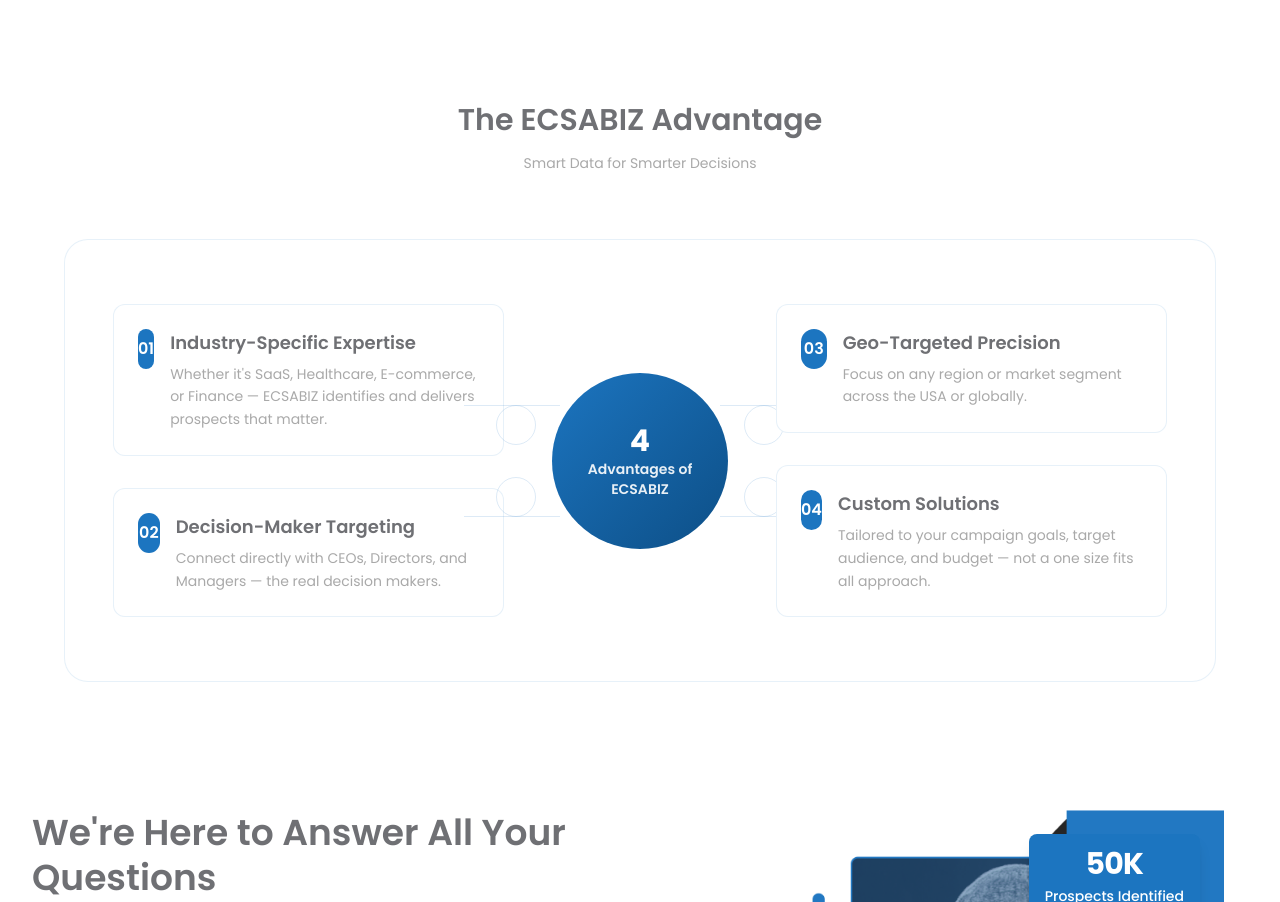
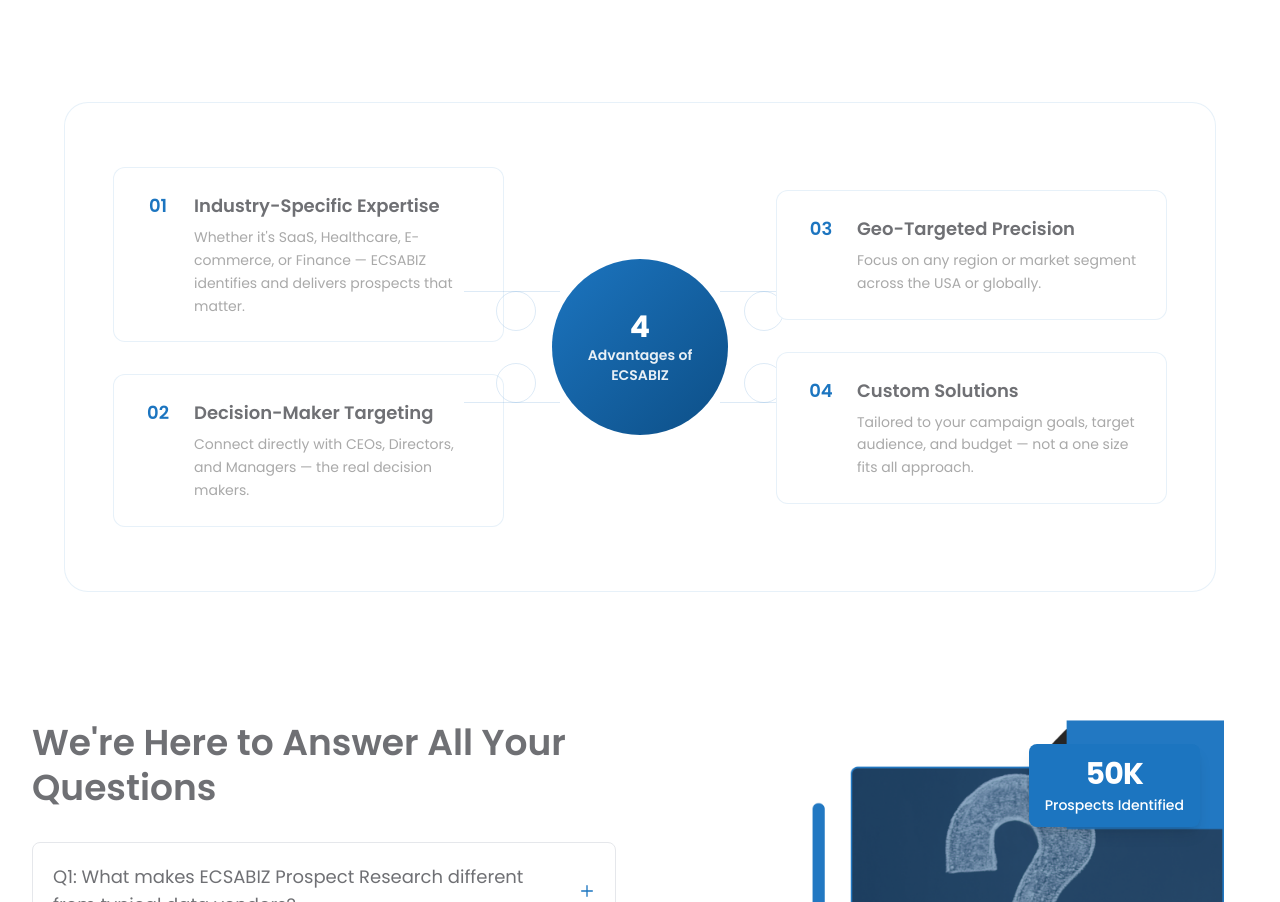
Before and after one commit to Sharmeen-Rauf/escabiz, a Next.js app: page /prospect-research-list-management-services-escabiz in a window 1280 px wide. Shown: the part 5756-6658 px from the top of the page. Built offline with nearby package versions, Linux system fonts and the light colour scheme.

Commit message:
Refactor header section in Prospect Research List Management page: comment out header elements for potential redesign and improve layout clarity.

```diff
--- a/src/app/prospect-research-list-management-services-escabiz/page.tsx
+++ b/src/app/prospect-research-list-management-services-escabiz/page.tsx
@@ -852,14 +852,14 @@ export default function ProspectResearchListManagement() {
         <section className="w-full bg-white py-10 md:py-14 lg:py-16">
           <div className="w-full max-w-7xl mx-auto px-4 sm:px-6 lg:px-8">
             {/* Header */}
-            <div className="text-center mb-12 md:mb-16">
+            {/* <div className="text-center mb-12 md:mb-16">
               <h2 className="text-lg sm:text-xl md:text-2xl lg:text-3xl font-semibold text-[#6f7074] leading-tight mb-3">
                 The ECSABIZ Advantage
               </h2>
               <p className="text-xs sm:text-xs md:text-sm text-[#a9a9a9] leading-relaxed font-normal">
                 Smart Data for Smarter Decisions
               </p>
-            </div>
+            </div> */}
 
             <div className="relative max-w-6xl mx-auto">
               {/* Central Circle */}
@@ -884,7 +884,7 @@ export default function ProspectResearchListManagement() {
                   <div className="flex flex-col gap-6 lg:gap-8 order-2 lg:order-1">
                     {leftAdvantageCards.map((card) => (
                       <div key={card.number} className="relative bg-white border border-[#1c75c0]/10 rounded-xl p-5 lg:p-6 flex items-start gap-4">
-                        <div className="w-10 h-10 rounded-full bg-[#1c75c0] text-white flex items-center justify-center font-semibold">
+                        <div className="min-w-[2.5rem] text-[#1c75c0] font-semibold text-lg flex items-center justify-center">
                           {card.number}
                         </div>
                         <div>
@@ -922,7 +922,7 @@ export default function ProspectResearchListManagement() {
                   <div className="flex flex-col gap-6 lg:gap-8 order-3">
                     {rightAdvantageCards.map((card) => (
                       <div key={card.number} className="relative bg-white border border-[#1c75c0]/10 rounded-xl p-5 lg:p-6 flex items-start gap-4">
-                        <div className="w-10 h-10 rounded-full bg-[#1c75c0] text-white flex items-center justify-center font-semibold">
+                        <div className="min-w-[2.5rem] text-[#1c75c0] font-semibold text-lg flex items-center justify-center">
                           {card.number}
                         </div>
                         <div>
```
